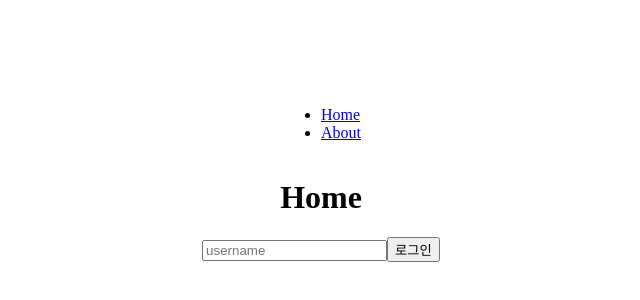
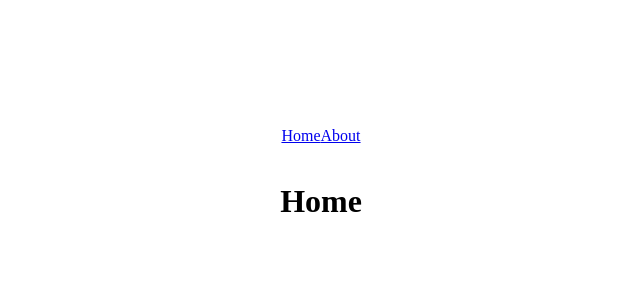
Before and after one commit to nocturnior/react-master, a React (Create React App) app: page / in a window 1280 px wide. Shown: the part 232-532 px from the top of the page, without its empty margins (327-967 px from the left). Built offline with nearby package versions, Linux system fonts and the light colour scheme.

Commit message:
:construction: [RRD] React-Router-Dom : createBrowserRouter 사용해보기
<Root>, <Outlet>

```diff
--- a/src/App.tsx
+++ /dev/null
@@ -1,45 +0,0 @@
-import styled from 'styled-components';
-import React, { useState } from 'react';
-
-// components
-import Header from './components/Header';
-import Router from './Router';
-
-function App() {
-  const [value, setValue] = useState('');
-  // event에 타입 추가하기
-  const onChange = (e: React.FormEvent<HTMLInputElement>) => {
-    const {
-      currentTarget: { value }, // string이어야만 한다
-    } = e;
-    setValue(value);
-  };
-
-  const onSubmit = (e: React.FormEvent<HTMLFormElement>) => {
-    e.preventDefault();
-    console.log('hello', value);
-  };
-
-  return (
-    <Wrapper>
-      <Router />
-      <form onSubmit={onSubmit}>
-        <input value={value} onChange={onChange} type='text' placeholder='username' />
-        <button>로그인</button>
-      </form>
-    </Wrapper>
-  );
-}
-
-// 스타일 컴포넌트
-const Wrapper = styled.div`
-  display: flex;
-  flex-direction: column;
-  height: 100vh;
-  width: 100vw;
-  justify-content: center;
-  align-items: center;
-  background-color: ${(props) => props.theme.backgroundColor};
-`;
-
-export default App;
--- /dev/null
+++ b/src/Root.tsx
@@ -0,0 +1,29 @@
+import styled from 'styled-components';
+import { Outlet } from 'react-router';
+import React, { useState } from 'react';
+
+// components
+import Header from './components/Header';
+import Router from './Router';
+
+function Root() {
+  return (
+    <Wrapper>
+      <Header />
+      <Outlet />
+    </Wrapper>
+  );
+}
+
+// 스타일 컴포넌트
+const Wrapper = styled.div`
+  display: flex;
+  flex-direction: column;
+  height: 100vh;
+  width: 100vw;
+  justify-content: center;
+  align-items: center;
+  background-color: ${(props) => props.theme.backgroundColor};
+`;
+
+export default Root;
--- a/src/Router.tsx
+++ b/src/Router.tsx
@@ -1,16 +1,26 @@
-import {BrowserRouter, Route, Routes} from 'react-router-dom'
+import { BrowserRouter, Route, Routes, createBrowserRouter } from 'react-router-dom';
 import Header from './components/Header';
 import Home from './screens/Home';
 import About from './screens/About';
+import Root from './Root';
 
-function Router() {
-  return <BrowserRouter>
-    <Header />
-    <Routes>
-      <Route path='/' element={<Home />} />
-      <Route path='/about' element={<About />} />
-    </Routes>
-  </BrowserRouter>;
-}
+// array 형식으로
+const router = createBrowserRouter([
+  {
+    // 전체 route들의 컨테이너
+    path: '/',
+    element: <Root />,
+    children: [
+      {
+        path: '',
+        element: <Home />,
+      },
+      {
+        path: 'about',
+        element: <About />,
+      },
+    ],
+  },
+]);
 
-export default Router
+export default router;
--- a/src/components/Header.tsx
+++ b/src/components/Header.tsx
@@ -3,7 +3,7 @@ import { Link } from 'react-router-dom';
 function Header() {
   return (
     <header>
-      <ul>
+      <ul style={{ display: 'flex', justifyContent: 'space-between', paddingInlineStart:'0', listStyle:'none'}}>
         <li>
           <Link to='/'>Home</Link>
         </li>
@@ -15,4 +15,4 @@ function Header() {
   );
 }
 
-export default Header
+export default Header;
--- a/src/index.tsx
+++ b/src/index.tsx
@@ -1,12 +1,15 @@
 import React from 'react';
 import ReactDOM from 'react-dom/client';
+import { RouterProvider } from 'react-router';
 
-import App from './App';
+// import App from './Root';
+import router from './Router';
 
 const root = ReactDOM.createRoot(document.getElementById('root') as HTMLElement);
 
 root.render(
   <React.StrictMode>
-    <App />
+    {/* <App /> */}
+    <RouterProvider router={router} />
   </React.StrictMode>
 );
```
